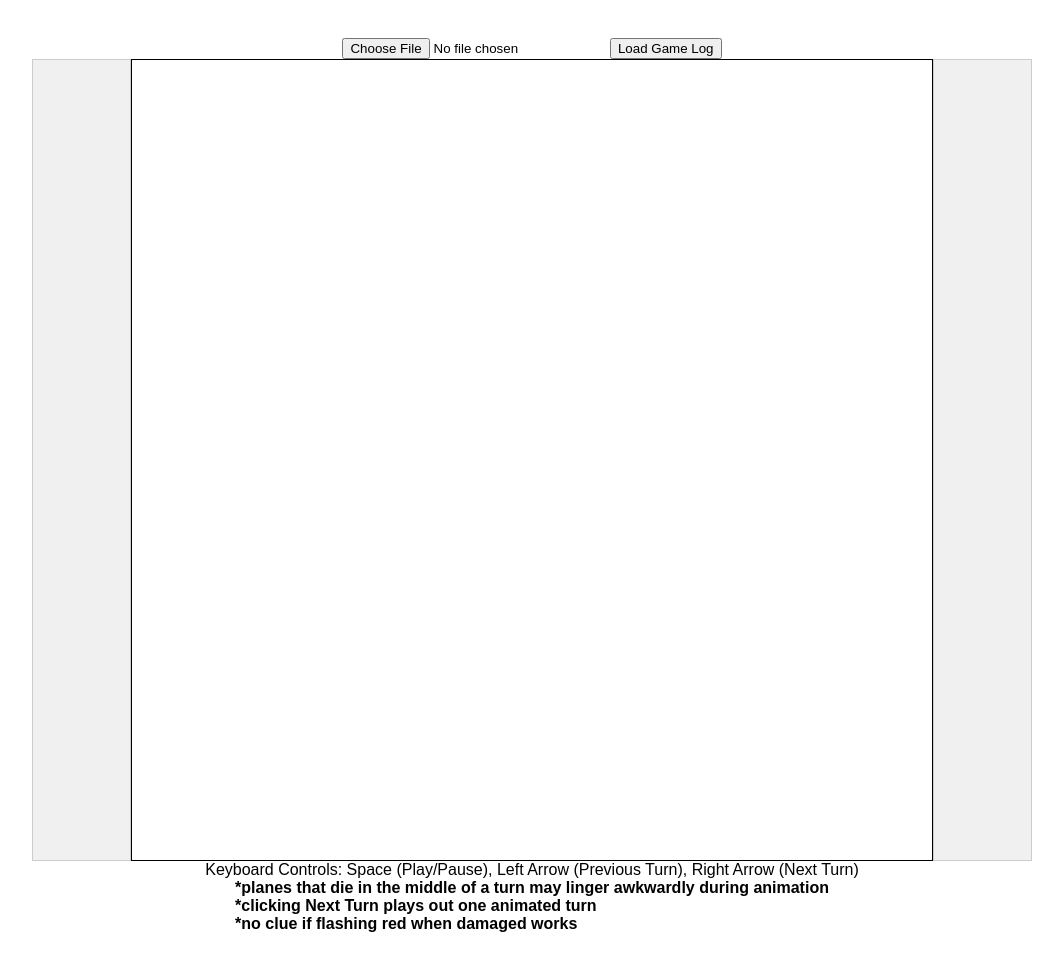
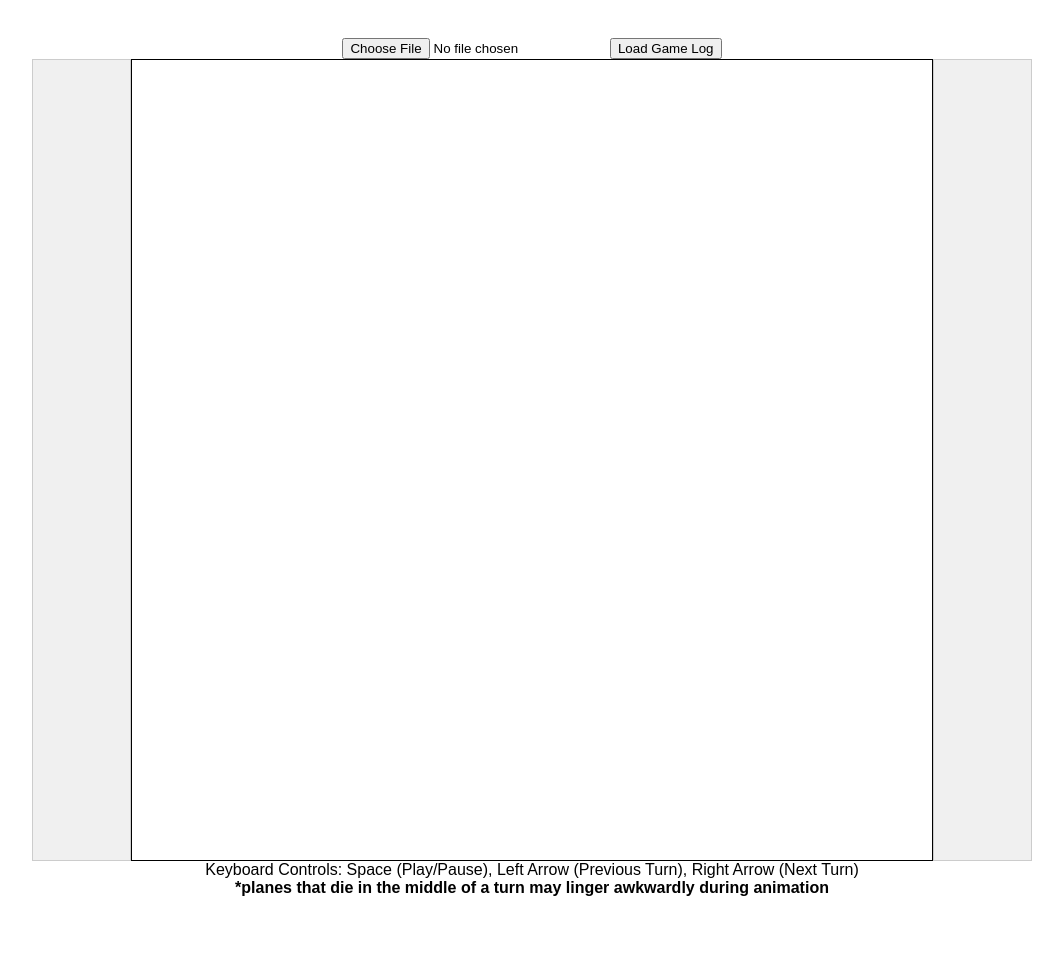
Before and after one commit to MechMania-30/visualizer, a plain HTML site: page index.html in a window 1280 px wide. Shown: the whole page, without its empty margins (108-1171 px from the left). After the commit the page ends 925 px from the top, so only its background shows below. Drawn offline with Linux system fonts and the light colour scheme.

Commit message:
Remove misc notes

```diff
--- a/index.html
+++ b/index.html
@@ -73,10 +73,6 @@
     </div>
     <div id="note">
        <b>*planes that die in the middle of a turn may linger awkwardly during animation</b>
-       <br>
-       <b>*clicking Next Turn plays out one animated turn</b>
-       <br>
-       <b>*no clue if flashing red when damaged works</b>
     </div>
 
     <script>
```
